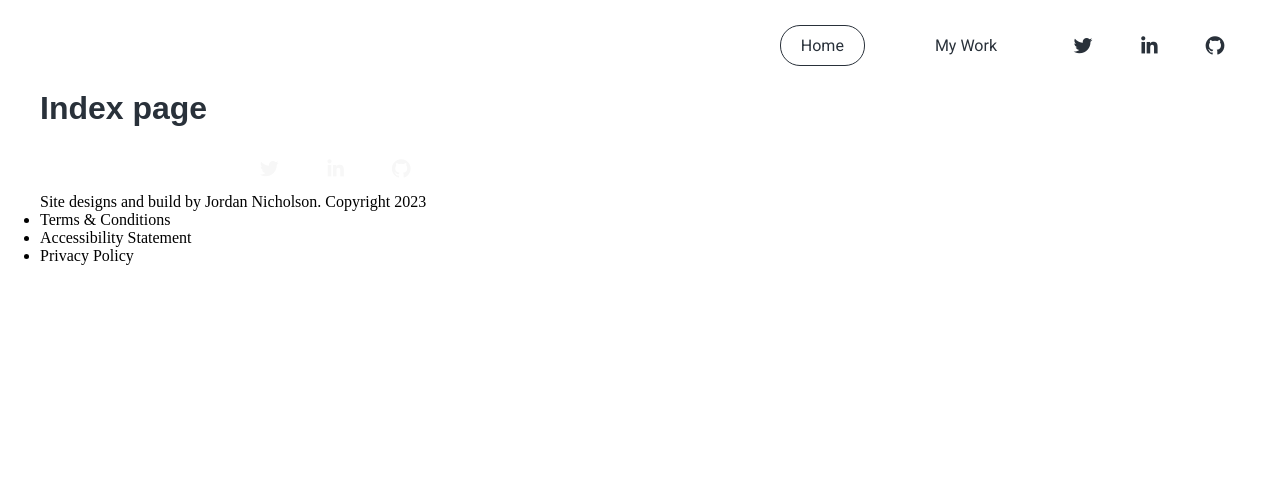
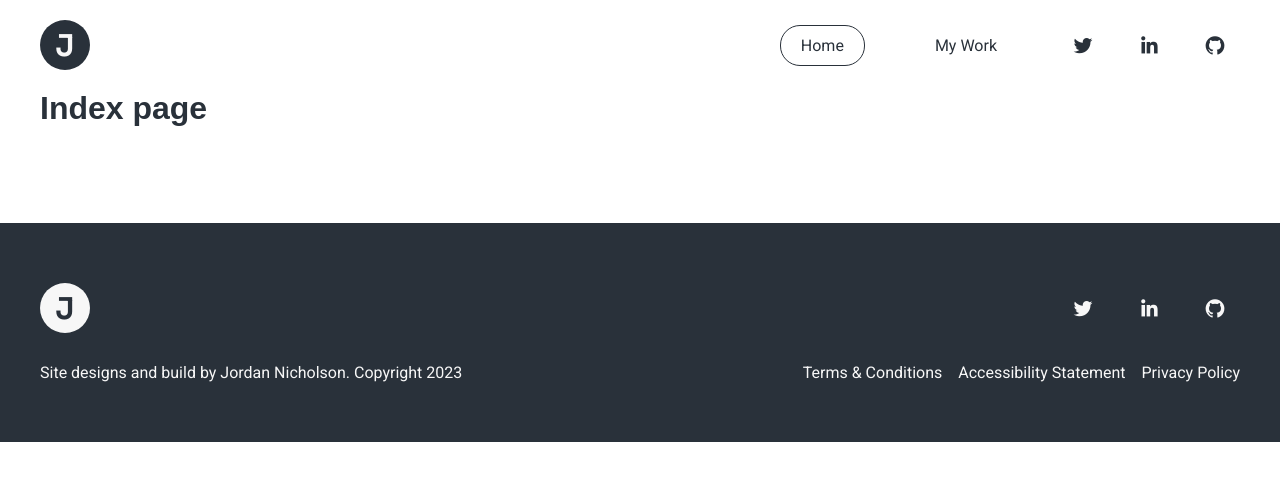
Before and after one commit to JordanNic/personal-site, a Nuxt app: page / in a window 1280 px wide. Shown: the top 480 px of the page. Built offline with nearby package versions, Linux system fonts and the light colour scheme.

Commit message:
Imported footer and logo partials into app.scss

```diff
--- a/assets/scss/app.scss
+++ b/assets/scss/app.scss
@@ -6,3 +6,5 @@
 @import "partials/base";
 @import "partials/social-icons";
 @import "partials/nav-bar";
+@import "partials/footer";
+@import "partials/logo";
```
